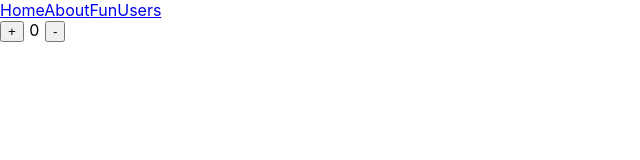
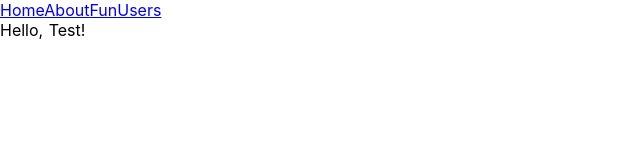
Before and after one commit to maruo0501/sample-todo-app, a Nuxt app: page /test in a window 1280 px wide. Shown: the top 160 px of the page, without its empty margins (0-640 px from the left). Built offline with nearby package versions, Linux system fonts and the light colour scheme.

Commit message:
Fix props

```diff
--- a/components/Component.vue
+++ b/components/ComponentTest.vue
@@ -6,6 +6,11 @@
 <script>
 export default {
   // プロパティ定義
-  props: ["message"]
+  props: {
+    message: {
+      type: String,
+      default: "こんにちは"
+    }
+  }
 }
 </script>
--- /dev/null
+++ b/components/Test.vue
@@ -0,0 +1,10 @@
+<template>
+  <div>
+    <p>{{message}}</p>
+  </div>
+</template>
+<script>
+export default {
+  props: ["message"]
+}
+</script>
--- a/pages/index.vue
+++ b/pages/index.vue
@@ -1,19 +1,19 @@
 <template>
   <div class="page">
-    <component v-bind:message="myMessage"></component>
+    <ComponentTest v-bind:message="myMessage"></ComponentTest>
   </div>
 </template>
 
 <script>
-import Component from '@/components/Component.vue';
+import ComponentTest from '@/components/ComponentTest';
 export default {
   data() {
     return {
-      myMessage: "Hello"
+      myMessage: "Hello, Component!!"
     }
   },
   components: {
-    Component: Component,
+    ComponentTest: ComponentTest,
   },
 }
 </script>
--- a/pages/test.vue
+++ b/pages/test.vue
@@ -1,34 +1,18 @@
 <template>
   <div>
-    <!-- <button @click="increment">+</button> -->
-    <input type="button" value="+" v-on:click="increment">
-    {{ count }}
-    <!-- <button @click="decrement">-</button> -->
-    <input type="button" value="-" v-on:click="decrement">
+    <Test v-bind:message="myMessage"></Test>
   </div>
 </template>
-
 <script>
+import Test from "@/components/Test"
 export default {
-  computed: {
-    count () {
-      // console.log('Call the computed count')
-      return this.$store.state.test.count
+  components: {
+    Test,
+  },
+  data() {
+    return {
+      myMessage: "Hello, Test!"
     }
   },
-  methods: {
-    // 「+」ボタンクリック時に呼ばれる
-    increment () {
-      // console.log('Call the methods increment')
-      // mutations の increment を呼び出す
-      this.$store.commit('test/increment')
-    },
-    // 「-」ボタンクリック時に呼ばれる
-    decrement () {
-      // console.log('Call the methods decrement')
-      // mutations の decrement を呼び出す
-      this.$store.commit('test/decrement')
-    }
-  }
 }
 </script>
```
